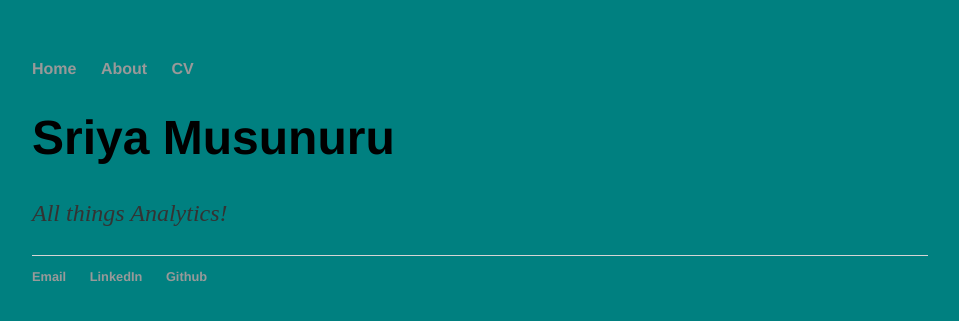
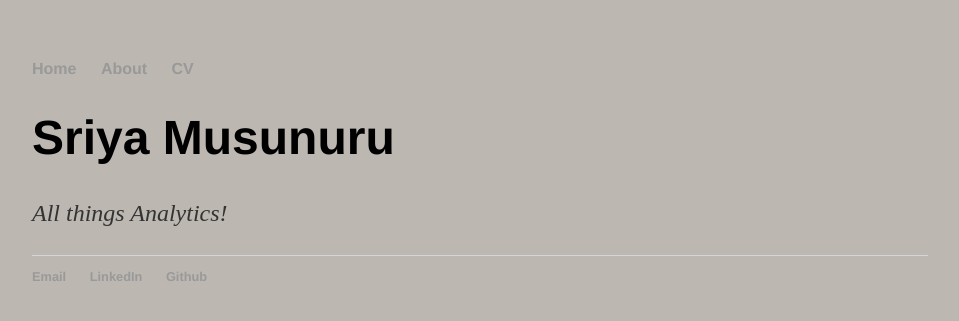
Before and after one commit to SriyaMusunuru/SriyaMusunuru.github.io, a Jekyll site: the page built from index.html, in a window 1280 px wide. Shown: the top 321 px of the page, without its empty margins (160-1119 px from the left). Built offline with Jekyll 4.4.1, drawn with Linux system fonts in a browser that asks for light colours.

Commit message:
Update main.css

```diff
--- a/css/main.css
+++ b/css/main.css
@@ -1,7 +1,7 @@
 body {
     margin: 60px auto;
     width: 70%;
-    background-color: teal;
+    background-color: #BCB7B1;
 }
 nav ul, footer ul {
     font-family:'Helvetica', 'Arial', 'Sans-Serif';
```
